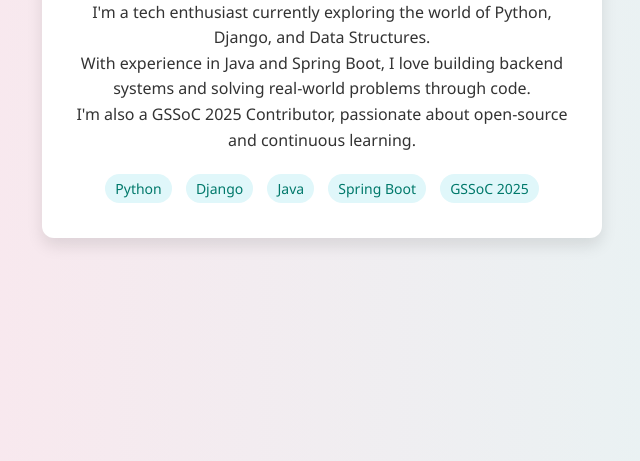
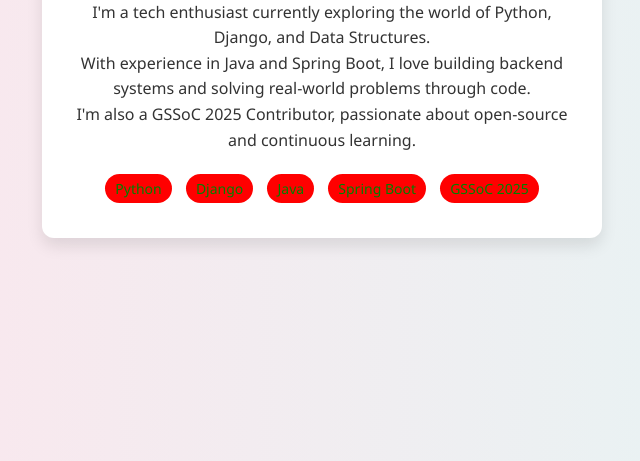
Before and after one commit to prashant2007-wq/DummyRepo, a plain HTML site: page index.html in a window 1280 px wide. Shown: the part 339-800 px from the top of the page, without its empty margins (318-958 px from the left). Drawn offline with Linux system fonts and the light colour scheme.

```diff
--- a/index.html
+++ b/index.html
@@ -36,8 +36,8 @@
     }
     .tag {
       display: inline-block;
-      background-color: #e0f7fa;
-      color: #00796b;
+      background-color: red;
+      color: green;
       padding: 5px 10px;
       margin: 5px;
       border-radius: 20px;
```
